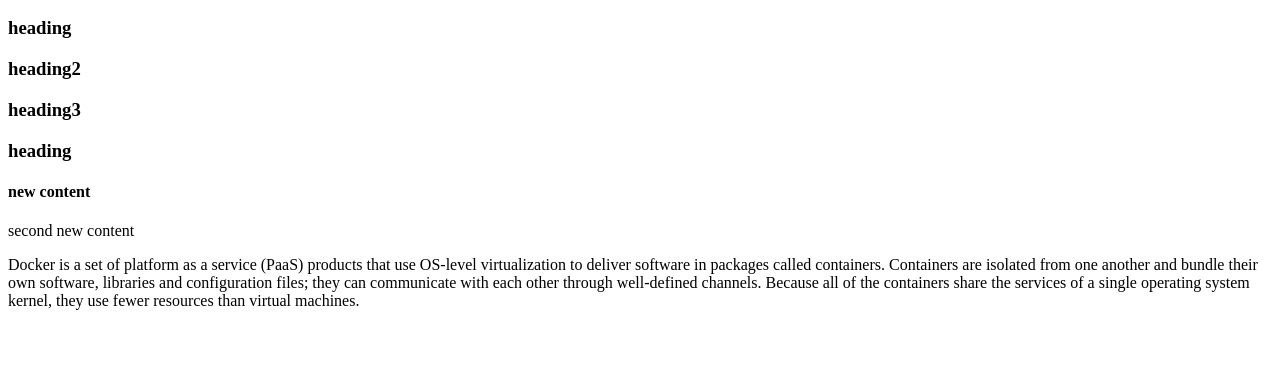
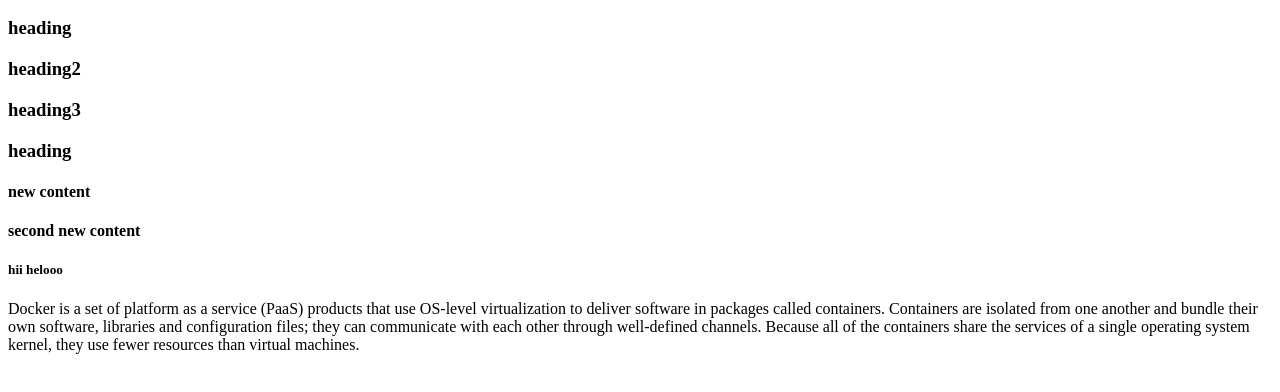
Before and after one commit to Navaratnahegde/Devops, a plain HTML site: page docker.html in a window 1280 px wide. Shown: the part 96-488 px from the top of the page. Drawn offline with Linux system fonts and the light colour scheme.

Commit message:
Update docker.html

```diff
--- a/docker.html
+++ b/docker.html
@@ -7,8 +7,9 @@
     <h3>heading2</h3>
     <h3>heading3</h3>
     <h3>heading</h3>
-    <h4>new content</h4
+    <h4>new content</h4>
       <h4>second new content</h4>
+    <h5> hii helooo</h5>
 <p style=color:"red";>Docker is a set of platform as a service (PaaS) products that use OS-level virtualization to deliver software in packages called containers. Containers are isolated from one another and bundle their own software, libraries and configuration files; they can communicate with each other through well-defined channels. Because all of the containers share the services of a single operating system kernel, they use fewer resources than virtual machines.</p>
 
   </body>
```
